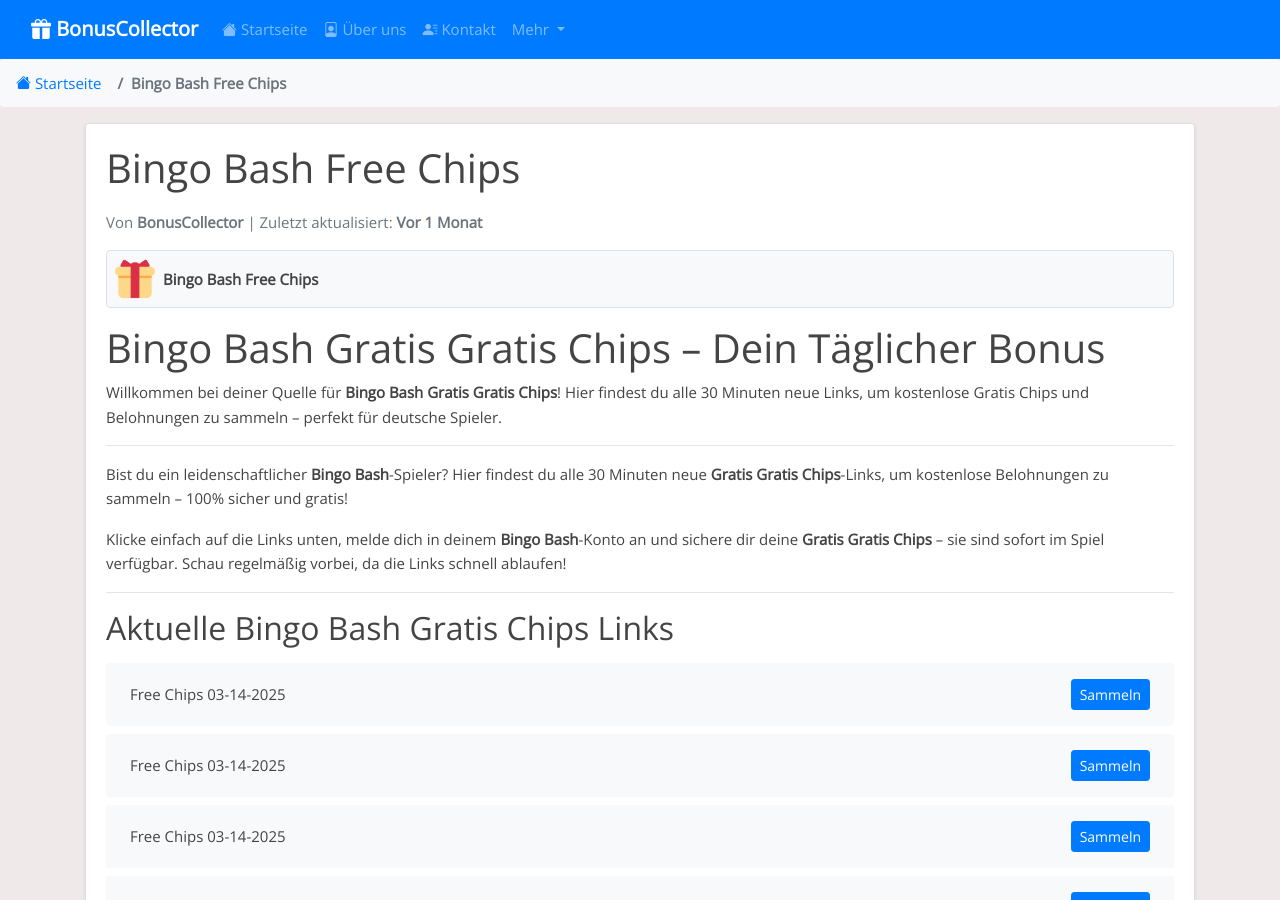
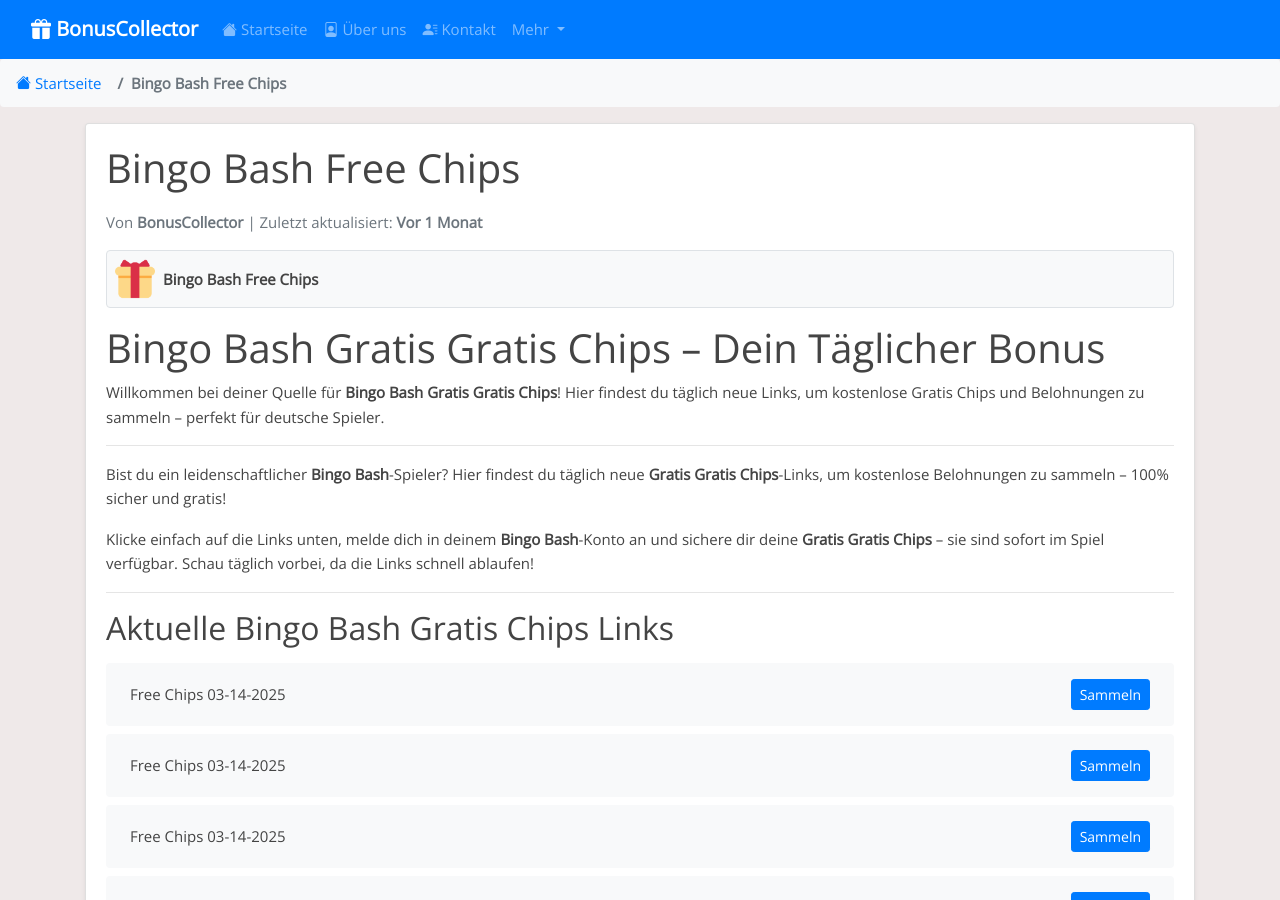
Before and after one commit to Prollad99/bs-de, a Jekyll site: the page built from _posts/2025-01-19-bingo-bash.md, in a window 1280 px wide and 900 px high. Built offline with Jekyll 4.4.1, drawn with Linux system fonts in a browser that asks for light colours; some of the changed text lies outside the part shown.

Commit message:
Update  links and content - 2025-03-14 16:39

```diff
--- a/_includes/bingo-bash_footer.html
+++ b/_includes/bingo-bash_footer.html
@@ -2,7 +2,7 @@
 
 ## Was sind Gratis Chips-Links?
 
-**Gratis Chips**-Links sind offizielle Belohnungen von den **Bingo Bash**-Entwicklern. Sie bieten kostenlose **Gratis Chips** wie Spins, Würfe, Credits oder spezielle Geschenke. Wir sammeln und prüfen diese Links alle 30 Minuten, damit du sie mühelos einlösen kannst.
+**Gratis Chips**-Links sind offizielle Belohnungen von den **Bingo Bash**-Entwicklern. Sie bieten kostenlose **Gratis Chips** wie Spins, Würfe, Credits oder spezielle Geschenke. Wir sammeln und prüfen diese Links täglich, damit du sie mühelos einlösen kannst.
 
 ---
 
@@ -10,7 +10,7 @@
 
 Wir helfen dir, in **Bingo Bash** vorne zu bleiben:
 
-- **Updates alle 30 Minuten:** Neue **Gratis Chips**-Links so schnell wie möglich (Stand: 14.03.2025 16:13).
+- **Tägliche Updates:** Neue **Gratis Chips**-Links jeden Tag (Stand: 14.03.2025 16:39).
 - **100 % sicher:** Links direkt aus offiziellen **Bingo Bash**-Quellen.
 - **Kostenlos:** Keine Gebühren, keine Anmeldung – nur Belohnungen!
 
@@ -22,7 +22,7 @@
 
 - **Spins & Würfe sparen:** Nutze sie bei Events mit hohen Gewinnen.
 - **Münzen strategisch einsetzen:** Investiere klug, um schneller voranzukommen.
-- **Regelmäßig checken:** Links sind kurzlebig – sei schnell!
+- **Täglich checken:** Links sind kurzlebig – sei schnell!
 
 ---
 
@@ -34,7 +34,7 @@
 
 ### Wie oft werden die Links aktualisiert?
 
-Alle 30 Minuten! Besuche uns regelmäßig für frische **Gratis Chips**.
+Täglich! Besuche uns regelmäßig für frische **Gratis Chips**.
 
 ### Was wenn ein Link nicht funktioniert?
 
--- a/_includes/bingo-bash_post.html
+++ b/_includes/bingo-bash_post.html
@@ -1,12 +1,12 @@
 # Bingo Bash Gratis Gratis Chips – Dein Täglicher Bonus
 
-Willkommen bei deiner Quelle für **Bingo Bash Gratis Gratis Chips**! Hier findest du alle 30 Minuten neue Links, um kostenlose Gratis Chips und Belohnungen zu sammeln – perfekt für deutsche Spieler.
+Willkommen bei deiner Quelle für **Bingo Bash Gratis Gratis Chips**! Hier findest du täglich neue Links, um kostenlose Gratis Chips und Belohnungen zu sammeln – perfekt für deutsche Spieler.
 
 ---
 
-Bist du ein leidenschaftlicher **Bingo Bash**-Spieler? Hier findest du alle 30 Minuten neue **Gratis Gratis Chips**-Links, um kostenlose Belohnungen zu sammeln – 100% sicher und gratis!
+Bist du ein leidenschaftlicher **Bingo Bash**-Spieler? Hier findest du täglich neue **Gratis Gratis Chips**-Links, um kostenlose Belohnungen zu sammeln – 100% sicher und gratis!
 
-Klicke einfach auf die Links unten, melde dich in deinem **Bingo Bash**-Konto an und sichere dir deine **Gratis Gratis Chips** – sie sind sofort im Spiel verfügbar. Schau regelmäßig vorbei, da die Links schnell ablaufen!
+Klicke einfach auf die Links unten, melde dich in deinem **Bingo Bash**-Konto an und sichere dir deine **Gratis Gratis Chips** – sie sind sofort im Spiel verfügbar. Schau täglich vorbei, da die Links schnell ablaufen!
 
 ---
 
```
